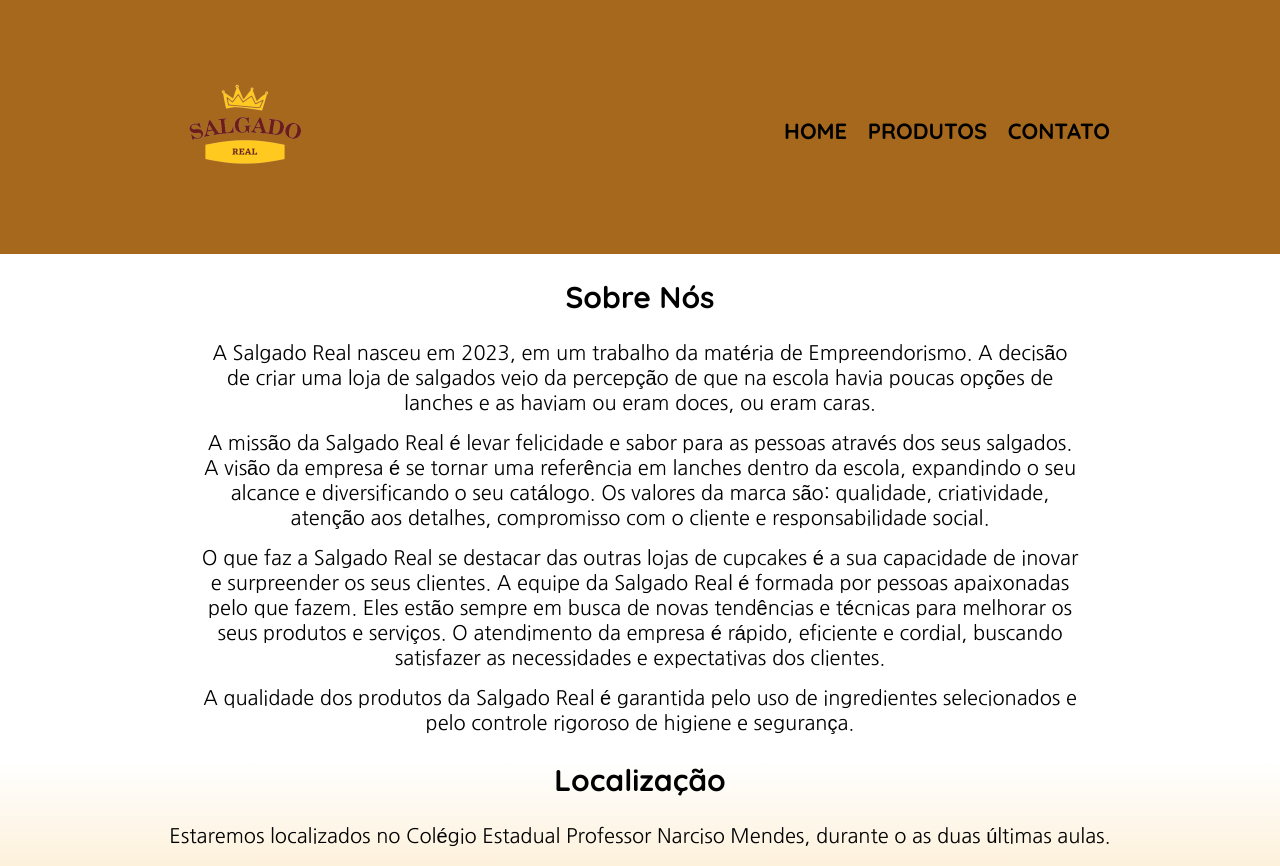
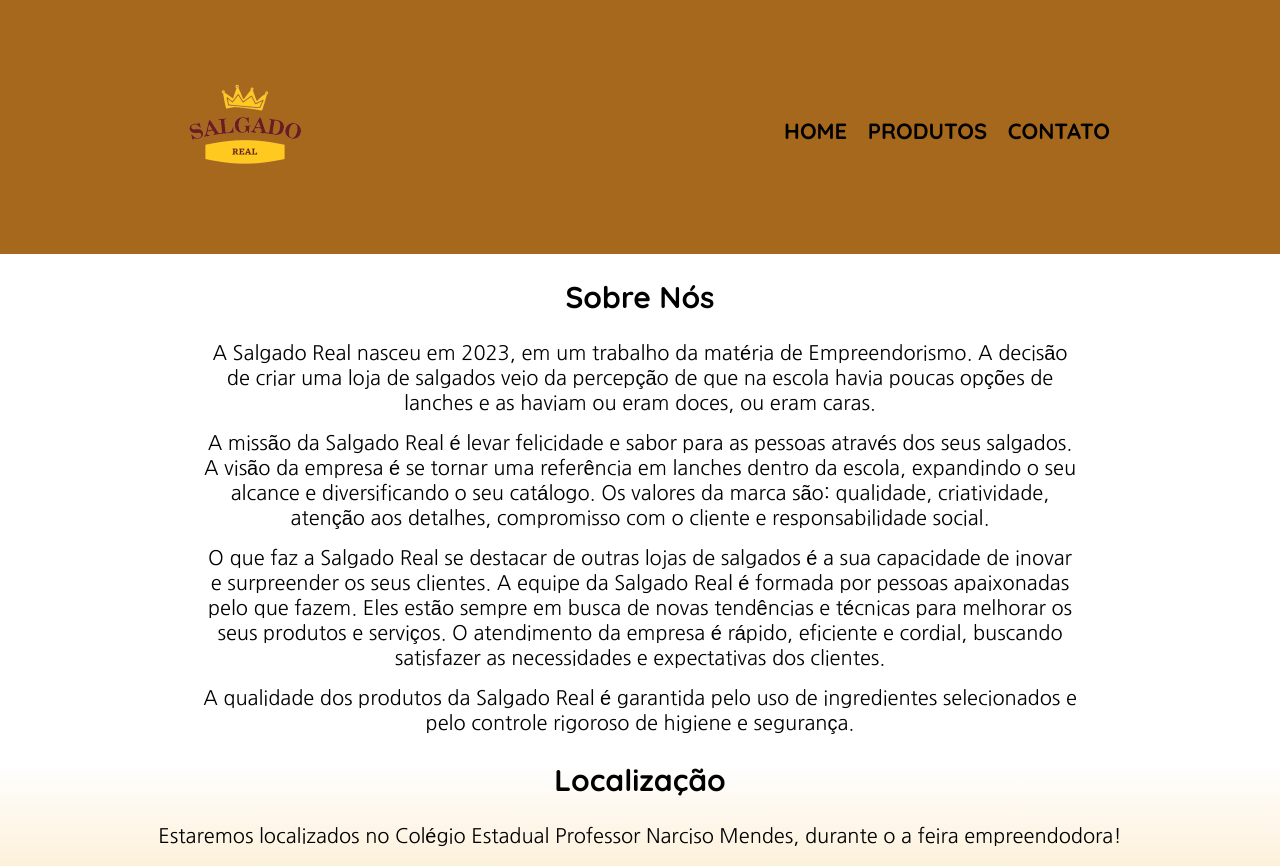
Before and after one commit to Fepostigo07/Salgado-Real, a plain HTML site: page index.html in a window 1280 px wide. Shown: the top 866 px of the page. Drawn offline with Linux system fonts and the light colour scheme; grey boxes are pictures that could not be loaded.

Commit message:
Update index.html

```diff
--- a/index.html
+++ b/index.html
@@ -35,13 +35,13 @@
             <h2>Sobre Nós</h2>
                 <p>A Salgado Real nasceu em 2023, em um trabalho da matéria de Empreendorismo. A decisão de criar uma loja de salgados veio da percepção de que na escola havia poucas opções de lanches e as haviam ou eram doces, ou eram caras.</p>
                 <p>A missão da Salgado Real é levar felicidade e sabor para as pessoas através dos seus salgados. A visão da empresa é se tornar uma referência em lanches dentro da escola, expandindo o seu alcance e diversificando o seu catálogo. Os valores da marca são: qualidade, criatividade, atenção aos detalhes, compromisso com o cliente e responsabilidade social.</p>
-                <p>O que faz a Salgado Real se destacar das outras lojas de cupcakes é a sua capacidade de inovar e surpreender os seus clientes. A equipe da Salgado Real é formada por pessoas apaixonadas pelo que fazem. Eles estão sempre em busca de novas tendências e técnicas para melhorar os seus produtos e serviços. O atendimento da empresa é rápido, eficiente e cordial, buscando satisfazer as necessidades e expectativas dos clientes.</p>
+                <p>O que faz a Salgado Real se destacar de outras lojas de salgados é a sua capacidade de inovar e surpreender os seus clientes. A equipe da Salgado Real é formada por pessoas apaixonadas pelo que fazem. Eles estão sempre em busca de novas tendências e técnicas para melhorar os seus produtos e serviços. O atendimento da empresa é rápido, eficiente e cordial, buscando satisfazer as necessidades e expectativas dos clientes.</p>
                 <p>A qualidade dos produtos da Salgado Real é garantida pelo uso de ingredientes selecionados e pelo controle rigoroso de higiene e segurança.</p>
         </section>
         <section class="localizacao">
             <h2>Localização</h2>
 
-            <p>Estaremos localizados no Colégio Estadual Professor Narciso Mendes, durante o as duas últimas aulas.</p>
+            <p>Estaremos localizados no Colégio Estadual Professor Narciso Mendes, durante o a feira empreendodora!</p>
 
             <iframe src="https://www.google.com/maps/embed?pb=!1m14!1m8!1m3!1d14404.184594548466!2d-49.271886699999996!3d-25.5035074!3m2!1i1024!2i768!4f13.1!3m3!1m2!1s0x94dcfbb1389e1357%3A0xc195e8dabe928f9b!2sCol%C3%A9gio%20Estadual%20Prof.%20Narciso%20Mendes%20EFM!5e0!3m2!1spt-BR!2sbr!4v1693679271714!5m2!1spt-BR!2sbr" width="600" height="450" style="border:0;" allowfullscreen="" loading="lazy" referrerpolicy="no-referrer-when-downgrade" class="mapa"></iframe>
     </section>
```
